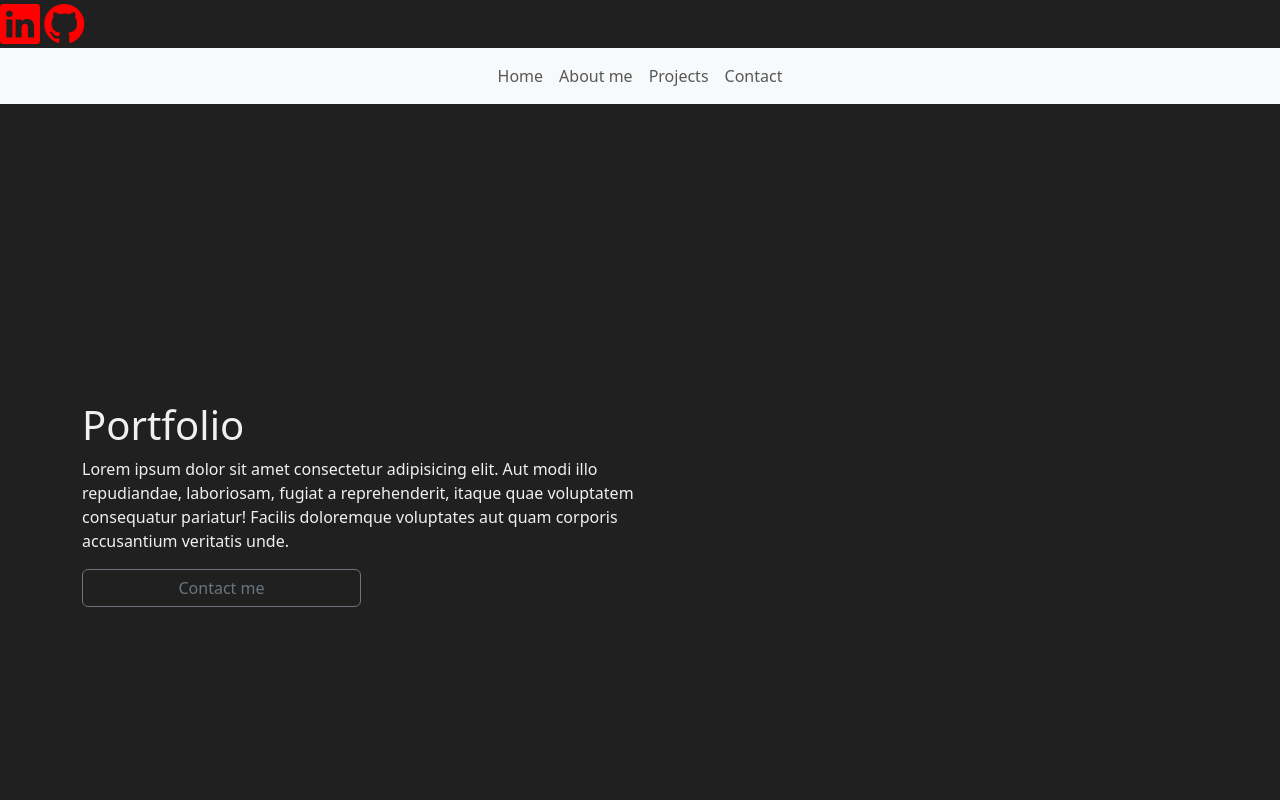
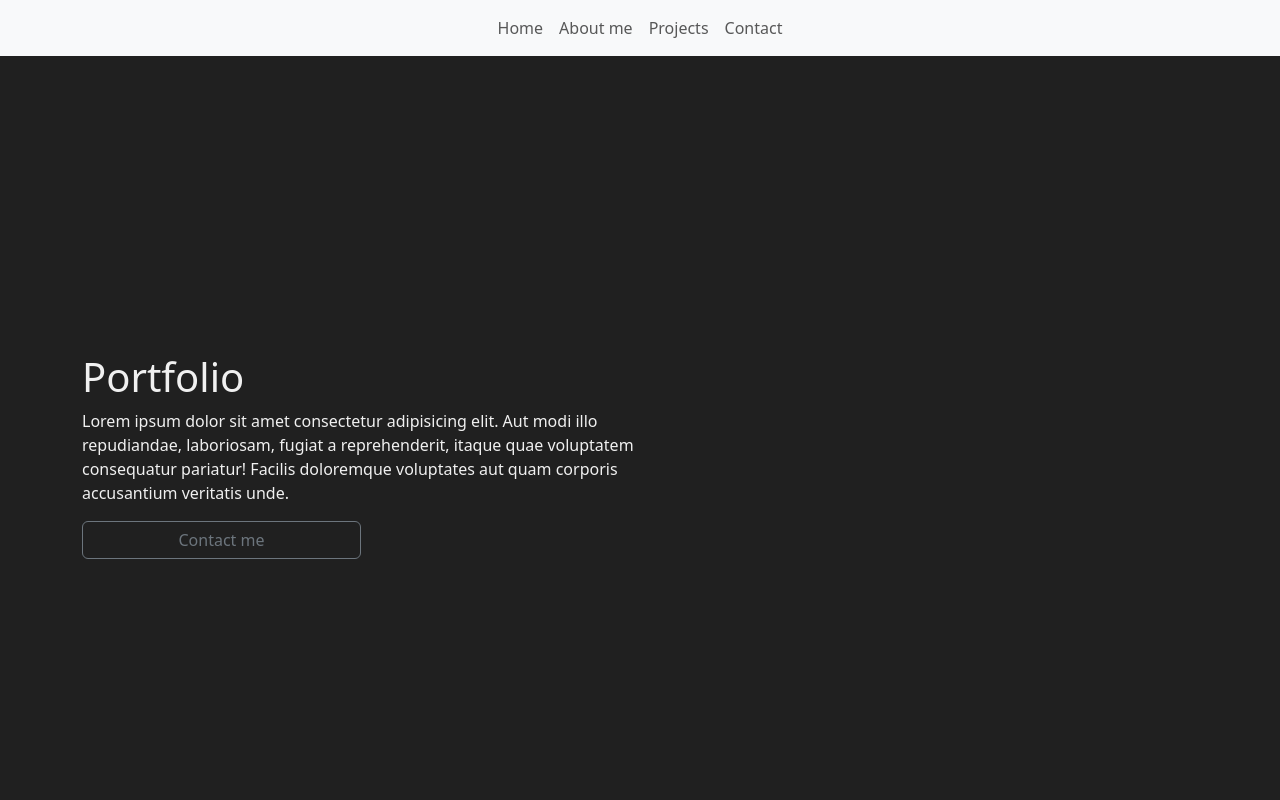
Before and after one commit to Ibrandandev/portfolio, a plain HTML site: page index.html in a window 1280 px wide. Shown: the top 800 px of the page. Drawn offline with nearby package versions, Linux system fonts and the light colour scheme.

```diff
--- a/index.html
+++ b/index.html
@@ -19,11 +19,6 @@
     <title>Test RCS</title>
   </head>
   <body>
-    <div class="icons">
-      <i class="bi bi-linkedin h1"></i>
-      <i class="bi bi-github h1"></i>
-    </div>
-
     <nav class="navbar sticky-top navbar-expand-lg bg-body-tertiary">
       <div class="container-fluid">
         <button
```
